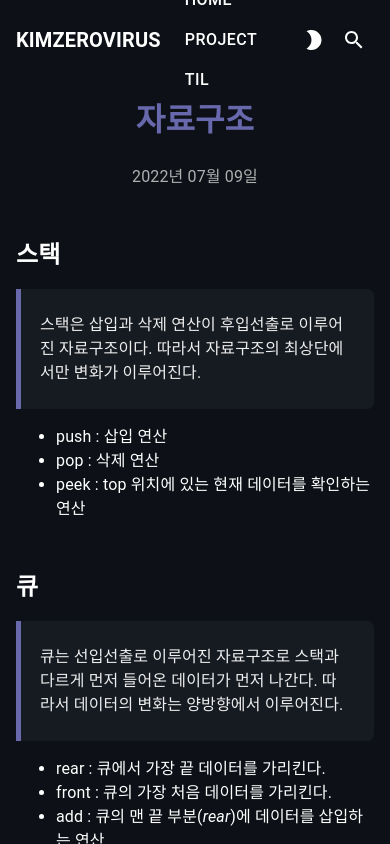
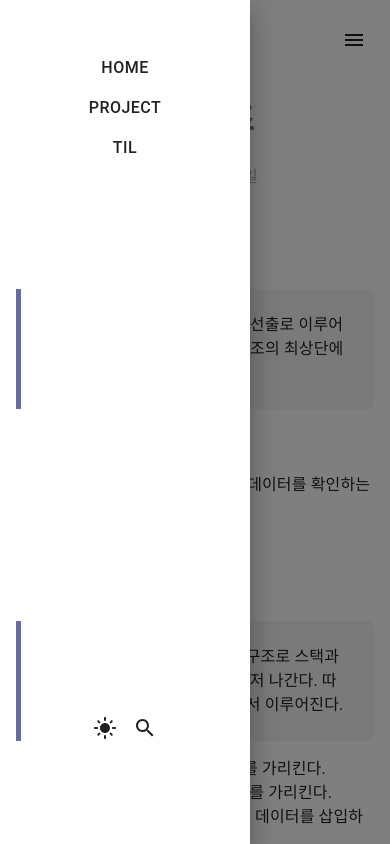
Before and after one commit to kimzerovirus/community_react_app, a Next.js app: page /post/project/test in a window 390 px wide. Both pictures are taken after a click on the button "logo". Shown: the top 844 px of the page. Built offline with nearby package versions, Linux system fonts and the light colour scheme.

Commit message:
feat : 반응형 디자인 적용 - 모바일 메뉴 추가

```diff
--- a/src/components/common/Footer.tsx
+++ b/src/components/common/Footer.tsx
@@ -5,7 +5,15 @@ export default function Footer() {
 
 	return (
 		<Container maxWidth="xl" sx={{ display: 'flex', justifyContent: 'center', padding: '3rem 0' }}>
-			<Typography component="p" variant="body2">
+			<Typography
+				component="a"
+				variant="body2"
+				href="https://github.com/kimzerovirus"
+				sx={{
+					textDecoration: 'none',
+					color: 'inherit',
+				}}
+			>
 				{year} © KIMZEROVIRUS.
 			</Typography>
 		</Container>
--- a/src/components/common/Header.tsx
+++ b/src/components/common/Header.tsx
@@ -1,13 +1,15 @@
 import styled from '@emotion/styled';
-import { LightMode, ModeNight } from '@mui/icons-material';
+import { DarkMode, LightMode, ModeNight, Nightlight } from '@mui/icons-material';
 // import Brightness4Icon from '@mui/icons-material/Brightness4';
 // import Brightness7Icon from '@mui/icons-material/Brightness7';
 import SearchIcon from '@mui/icons-material/Search';
 import { Button, Container, Grid, IconButton, Toolbar, Typography } from '@mui/material';
+import { Box } from '@mui/system';
 import { useContext } from 'react';
 import { animated, useTransition } from 'react-spring';
 
 import { ColorMode, ThemeContext, useTheme, useToggleTheme } from '../CustomThemeProvider';
+import SideBar from './SideBar';
 const menuList = [
 	{ name: 'HOME', link: '/' },
 	// { name: '일상', link: '/' },
@@ -23,7 +25,7 @@ const DarkToggleButton = () => (
 
 const LightToggleButton = () => (
 	<IconButton color="inherit" sx={{ '&:hover': { color: '#FFD500' } }}>
-		<ModeNight />
+		<Nightlight sx={{ transform: 'rotate(-45deg)' }} />
 	</IconButton>
 );
 
@@ -73,17 +75,18 @@ const ThemeToggleButton = () => {
 	);
 };
 
-const ButtonGroup = () => {
+export const ButtonGroup = () => {
 	return (
-		<Group>
+		<>
 			<ThemeToggleButton />
 			<IconButton href="/search" color="inherit">
 				<SearchIcon />
 			</IconButton>
-		</Group>
+		</>
 	);
 };
 
+/* TODO 모바일 사이즈에서는 돋보기가 없어지고 햄버거 메뉴로 통합 */
 export default function Header() {
 	return (
 		<Container maxWidth="xl">
@@ -105,9 +108,13 @@ export default function Header() {
 						KIMZEROVIRUS
 					</Typography>
 				</h1>
-				<Grid container>
-					{menuList.map(({ name, link }, idx) => (
-						<Grid item key={idx}>
+				<Grid
+					container
+					// justifyContent="flex-end"
+					sx={{ display: { xs: 'none', sm: 'flex' } }}
+				>
+					{menuList.map(({ name, link }) => (
+						<Grid item key={name}>
 							<Button
 								component="a"
 								href={link}
@@ -124,7 +131,16 @@ export default function Header() {
 					))}
 				</Grid>
 
-				<ButtonGroup />
+				<Box sx={{ display: { xs: 'none', sm: 'flex' } }}>
+					<Group>
+						<ButtonGroup />
+					</Group>
+				</Box>
+				<Box
+					sx={{ display: { xs: 'flex', sm: 'none' }, width: '100%', justifyContent: 'flex-end' }}
+				>
+					<SideBar menuList={menuList} />
+				</Box>
 			</Toolbar>
 		</Container>
 	);
@@ -142,7 +158,10 @@ const Positioner = styled.div`
 `;
 
 const Group = styled.div`
+	width: 100%;
 	display: flex;
+	justify-content: flex-end;
+
 	/* background-color: #6868ac;
 	border-radius: 1rem;
 	color: #fff; */
--- /dev/null
+++ b/src/components/common/SideBar.tsx
@@ -0,0 +1,59 @@
+import styled from '@emotion/styled';
+import MenuIcon from '@mui/icons-material/Menu';
+import { Box, Button, Drawer, Grid, IconButton } from '@mui/material';
+import React, { useState } from 'react';
+
+import { ButtonGroup } from './Header';
+
+const SideBar = ({ menuList }: any) => {
+	const [open, setOpen] = useState(false);
+
+	return (
+		<>
+			<IconButton onClick={() => setOpen(true)} edge="start" color="inherit" aria-label="logo">
+				<MenuIcon />
+			</IconButton>
+			<Drawer anchor="left" open={open} onClose={() => setOpen(false)}>
+				<Box width="250px" mt={6}>
+					<Grid>
+						{menuList.map(({ name, link }: { name: string; link: string }) => (
+							<Grid item key={name}>
+								<Button
+									component="a"
+									href={link}
+									sx={{
+										color: 'inherit',
+										fontSize: '1rem',
+										textDecoration: 'none',
+										display: 'block',
+										width: '100%',
+										textAlign: 'center',
+									}}
+								>
+									{name}
+								</Button>
+							</Grid>
+						))}
+					</Grid>
+					<Group>
+						<ButtonGroup />
+					</Group>
+				</Box>
+			</Drawer>
+		</>
+	);
+};
+
+export default SideBar;
+
+const Group = styled.div`
+	width: 100%;
+	display: flex;
+	justify-content: center;
+	position: absolute;
+	bottom: 6rem;
+
+	/* background-color: #6868ac;
+	border-radius: 1rem;
+	color: #fff; */
+`;
--- a/src/pages/_app.tsx
+++ b/src/pages/_app.tsx
@@ -10,7 +10,7 @@ import { WrappedComponent, Wrapper } from 'src/styles/WrapperStyle';
 import { usePreventCopy } from 'src/utils/usePreventCopy';
 
 export default function MyApp({ Component, pageProps }: AppProps) {
-	usePreventCopy();
+	// usePreventCopy();
 
 	return (
 		<CustomThemeProvider>
--- a/src/styles/theme/customTheme.ts
+++ b/src/styles/theme/customTheme.ts
@@ -1,5 +1,15 @@
 import { colors } from '@mui/material';
 import { createTheme } from '@mui/material/styles';
+
+const breakpoints = {
+	values: {
+		xs: 0,
+		sm: 760,
+		md: 900,
+		lg: 1200,
+		xl: 1320,
+	},
+};
 
 export const darkTheme = createTheme({
 	palette: {
@@ -11,6 +21,7 @@ export const darkTheme = createTheme({
 			default: '#0d1117',
 		},
 	},
+	breakpoints,
 });
 
 export const lightTheme = createTheme({
@@ -26,4 +37,5 @@ export const lightTheme = createTheme({
 			main: colors.red.A400,
 		},
 	},
+	breakpoints,
 });
```
Also changed, not shown: src/components/common/Drawer.tsx (deleted, +0 -7 lines).
